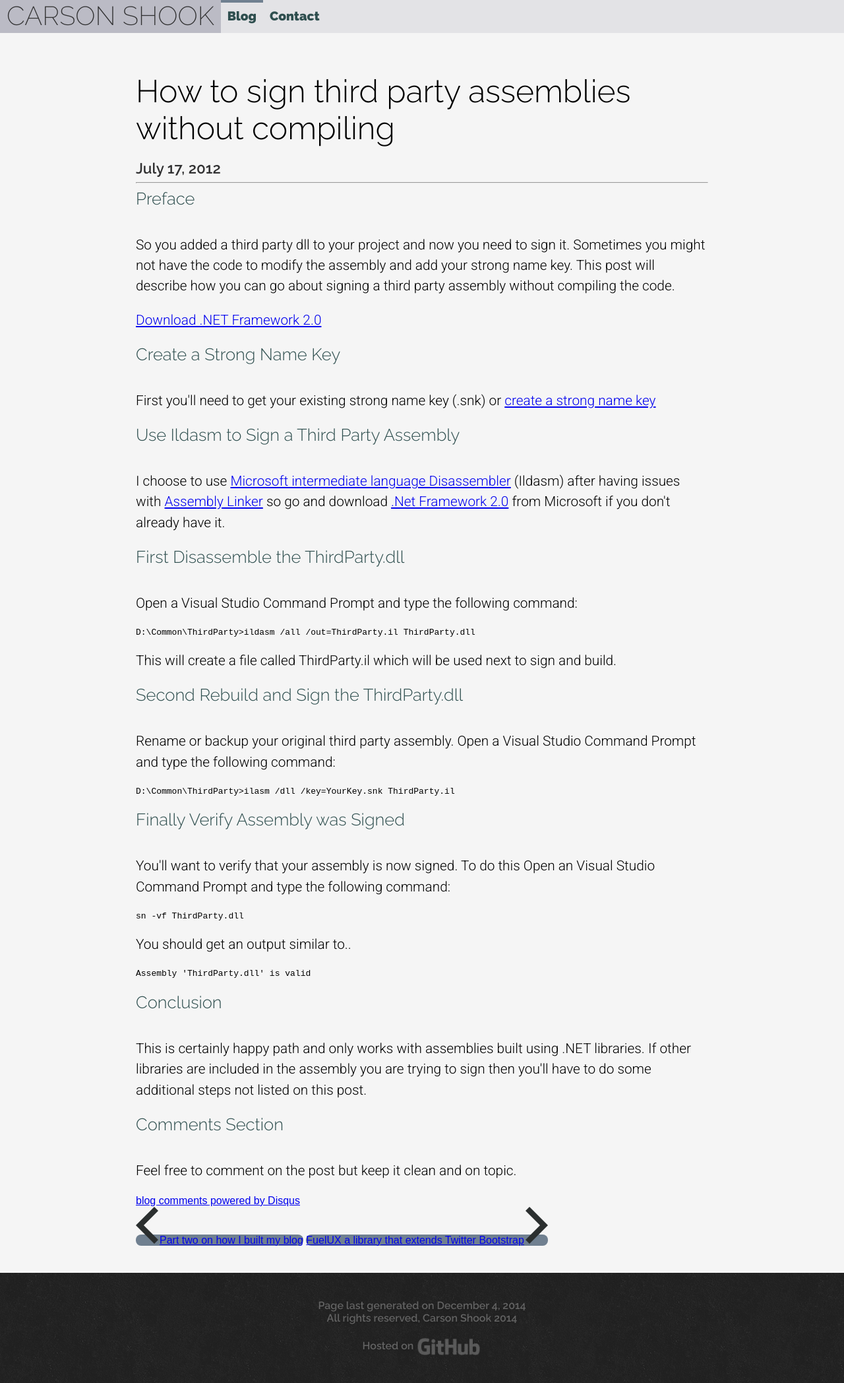
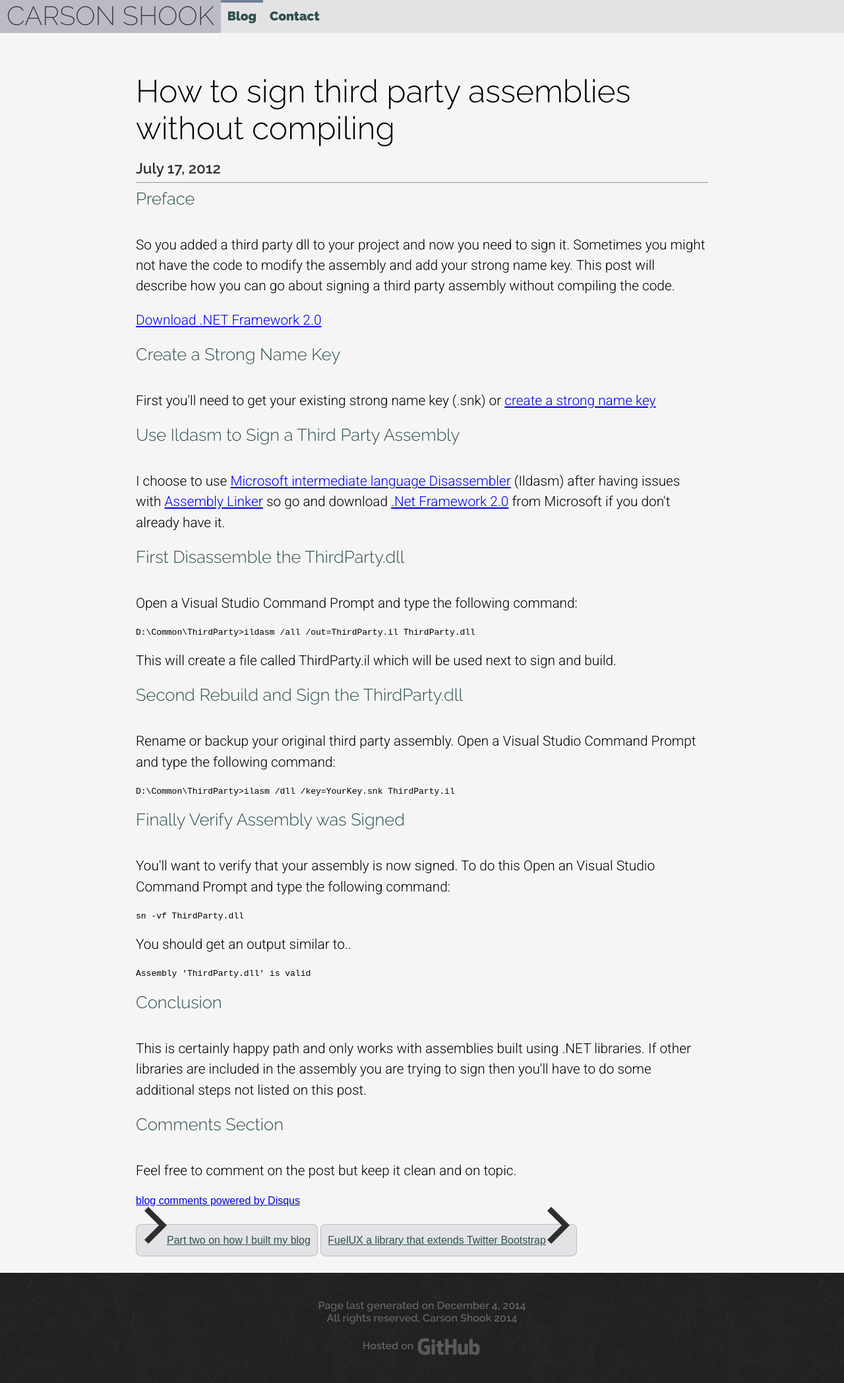
Before and after one commit to Carson-Shook/carson-shook.github.io, a Jekyll site: the page built from _posts/2012-07-17-How-to-sign-third-party-assemblies.markdown, in a window 1280 px wide. Shown: the whole page at 66% size. Built offline with Jekyll 4.4.1, drawn with Linux system fonts in a browser that asks for light colours; Markdown is read by kramdown in place of the engine named in the settings; comment, search, counter and statistics services are not loaded.

Commit message:
Blog pagination added
Hopefully anyway. Jekyll is so simple at times that it becomes terse.

```diff
--- a/_config.yml
+++ b/_config.yml
@@ -2,3 +2,5 @@
 markdown: rdiscount
 pygments: true
 permalink: /blog/:title
+paginate: 5
+paginate_path: "blog/page:num/"
--- a/_includes/navigation.html
+++ b/_includes/navigation.html
@@ -1,7 +1,7 @@
 <nav id="topnav">
 	<a href="http://carson-shook.github.io" id="title">CARSON SHOOK</a><!--
 	<a href="#" class="navigation">Projects ▾</a><!--
-	--><a href="http://carson-shook.github.io/blog.html" class="navigation" id="blog">Blog</a><!--
+	--><a href="http://carson-shook.github.io/blog/index.html" class="navigation" id="blog">Blog</a><!--
 	--><a href="http://carson-shook.github.io/contact.html" class="navigation" id="contact">Contact</a><!--
 	<a href="https://github.com/Carson-Shook" class="navigation" id="github">Fork me on GitHub</a>-->
 </nav>
--- a/style1.css
+++ b/style1.css
@@ -153,9 +153,17 @@
 	vertical-align: middle;
 }
 .postnav {
-	background-color: slategray;
+	transition: .2s ease-in-out;
+	background-color: #e3e3e6;
+	border: solid 1px #bbbbc5;
 	border-radius: 8px;
+	color: darkslategray;
+	padding: 15px 10px 15px 10px;
 }
+.postnav:hover {
+	transition: .2s ease-in-out;
+	background-color: #e3e3e6;
+	color: #313132;
 #previous {
 	-moz-transform: scaleX(-1);
 	-o-transform: scaleX(-1);
@@ -163,4 +171,8 @@
 	transform: scaleX(-1);
 	filter: FlipH;
 	-ms-filter: "FlipH";
+	height: 28px;
 }
+#next {
+	height: 28px;
+}
```
Also changed, not shown: blog/index.html (renamed from blog.html).
